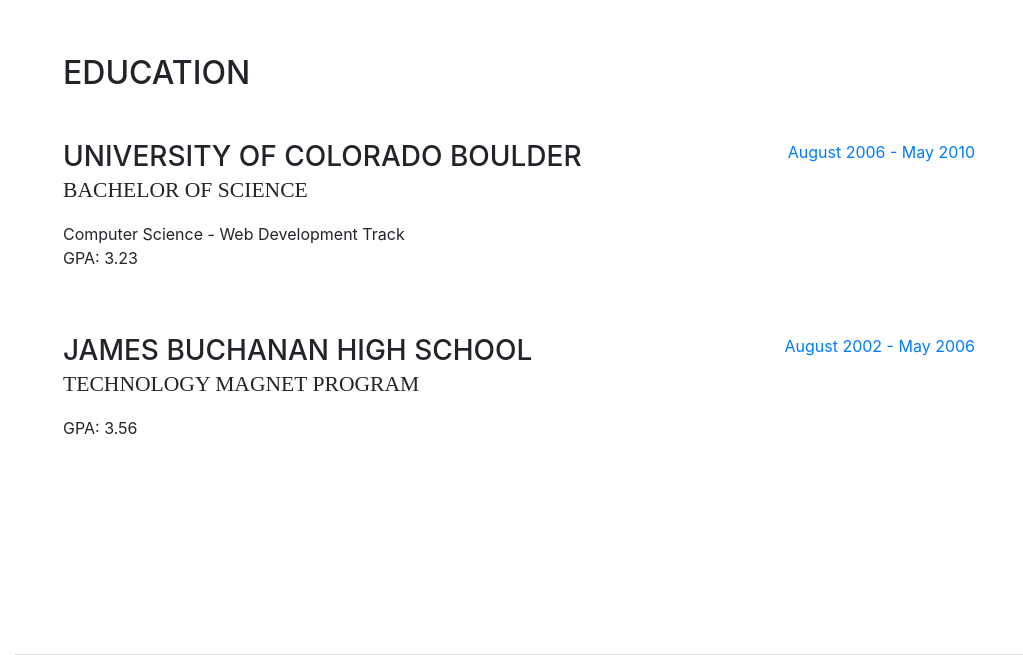
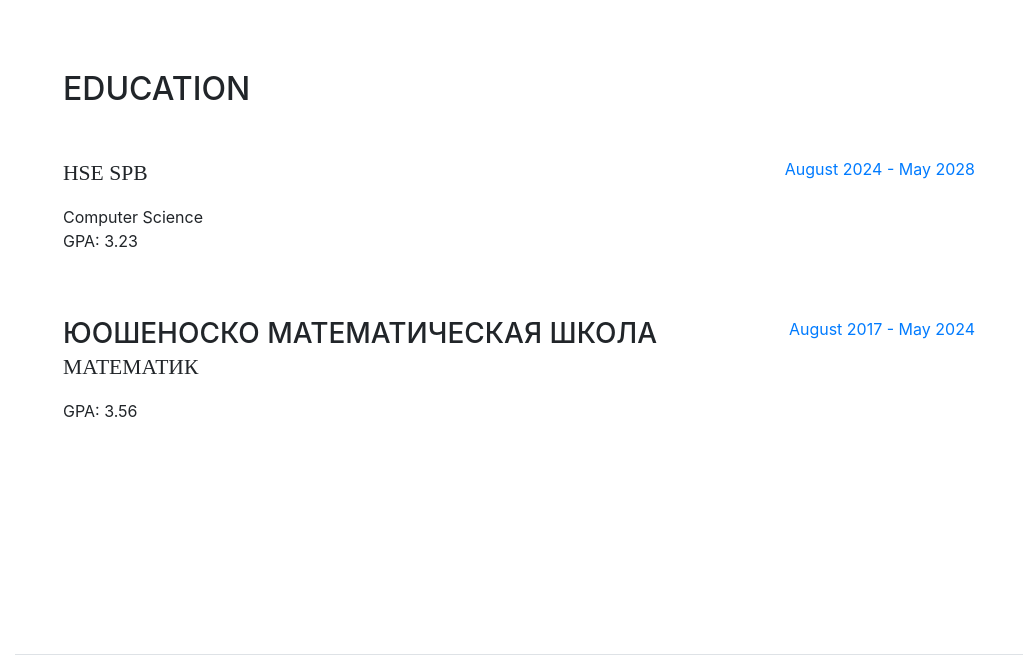
Before and after one commit to Gomygomynomi/Gomygomynomi.github.io, a website with bundled scripts: page index.html in a window 1280 px wide. Shown: the part 2024-2679 px from the top of the page, without its empty margins (257-1280 px from the left). Built offline with nearby package versions, Linux system fonts and the light colour scheme; a web font is replaced by a local one.

Commit message:
Update index.html

```diff
--- a/index.html
+++ b/index.html
@@ -65,13 +65,13 @@
 
       <section class="resume-section p-3 p-lg-5 d-flex d-column" id="about">
         <div class="my-auto">
-          <h1 class="mb-0">Всеволод
-            <span class="text-primary">Тимофеев</span>
+          <h1 class="mb-0">Vsevolod
+            <span class="text-primary">Timofeev</span>
           </h1>
-          <div class="subheading mb-5">3542 Berry Street · Cheyenne Wells, CO 80810 ·+7(950) 032-1221 ·
+          <div class="subheading mb-5">Saint-Peterburg ·+7(950) 032-1221 ·
             <a href="mailto:timofeevvseva@gmail.com">timofeevvseva@gmail.com</a>
           </div>
-          <p class="mb-5">I am experienced in leveraging agile frameworks to provide a robust synopsis for high level overviews. Iterative approaches to corporate strategy foster collaborative thinking to further the overall value proposition.</p>
+          <p class="mb-5">Студент первого курса НИУ ВШЭ СПБ направления "Прикладная математика и информатика"</p>
           <ul class="list-inline list-social-icons mb-0">
             <li class="list-inline-item">
               <a href="#">
@@ -167,24 +167,24 @@
 
           <div class="resume-item d-flex flex-column flex-md-row mb-5">
             <div class="resume-content mr-auto">
-              <h3 class="mb-0">University of Colorado Boulder</h3>
-              <div class="subheading mb-3">Bachelor of Science</div>
-              <div>Computer Science - Web Development Track</div>
+              <h3 class="mb-0"></h3>
+              <div class="subheading mb-3">HSE SPB</div>
+              <div>Computer Science</div>
               <p>GPA: 3.23</p>
             </div>
             <div class="resume-date text-md-right">
-              <span class="text-primary">August 2006 - May 2010</span>
+              <span class="text-primary">August 2024 - May 2028</span>
             </div>
           </div>
 
           <div class="resume-item d-flex flex-column flex-md-row">
             <div class="resume-content mr-auto">
-              <h3 class="mb-0">James Buchanan High School</h3>
-              <div class="subheading mb-3">Technology Magnet Program</div>
+              <h3 class="mb-0">Юошеноско математическая школа</h3>
+              <div class="subheading mb-3">математик</div>
               <p>GPA: 3.56</p>
             </div>
             <div class="resume-date text-md-right">
-              <span class="text-primary">August 2002 - May 2006</span>
+              <span class="text-primary">August 2017 - May 2024</span>
             </div>
           </div>
 
```
